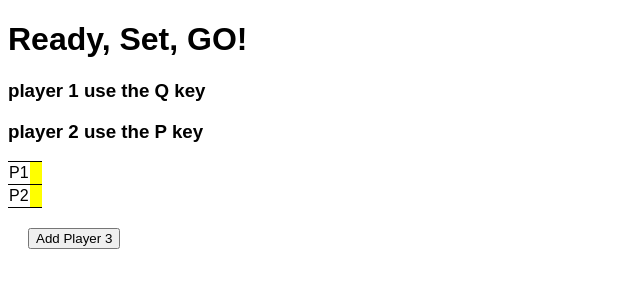
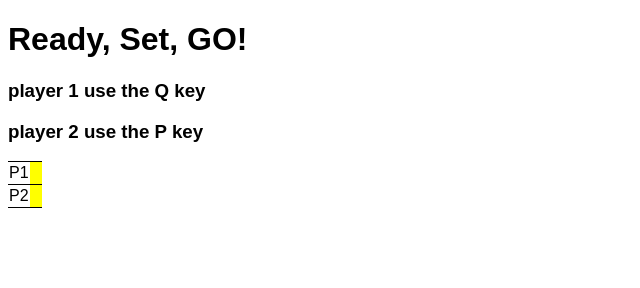
Before and after one commit to LucyMoore/javascript-racer, a plain HTML site: page index.html in a window 1280 px wide. Shown: the whole page, without its empty margins (0-640 px from the left). Drawn offline with Linux system fonts and the light colour scheme.

Commit message:
final commit

```diff
--- a/index.html
+++ b/index.html
@@ -34,9 +34,9 @@
       </tr>
     </table>
   </div>
-  <div class ="buttonDiv">
+ <!-- <div class ="buttonDiv">
     <button id ="player3" type="button">Add Player 3</button>
-  </div>
+  </div>-->
 
 </body>
 </html>
```
